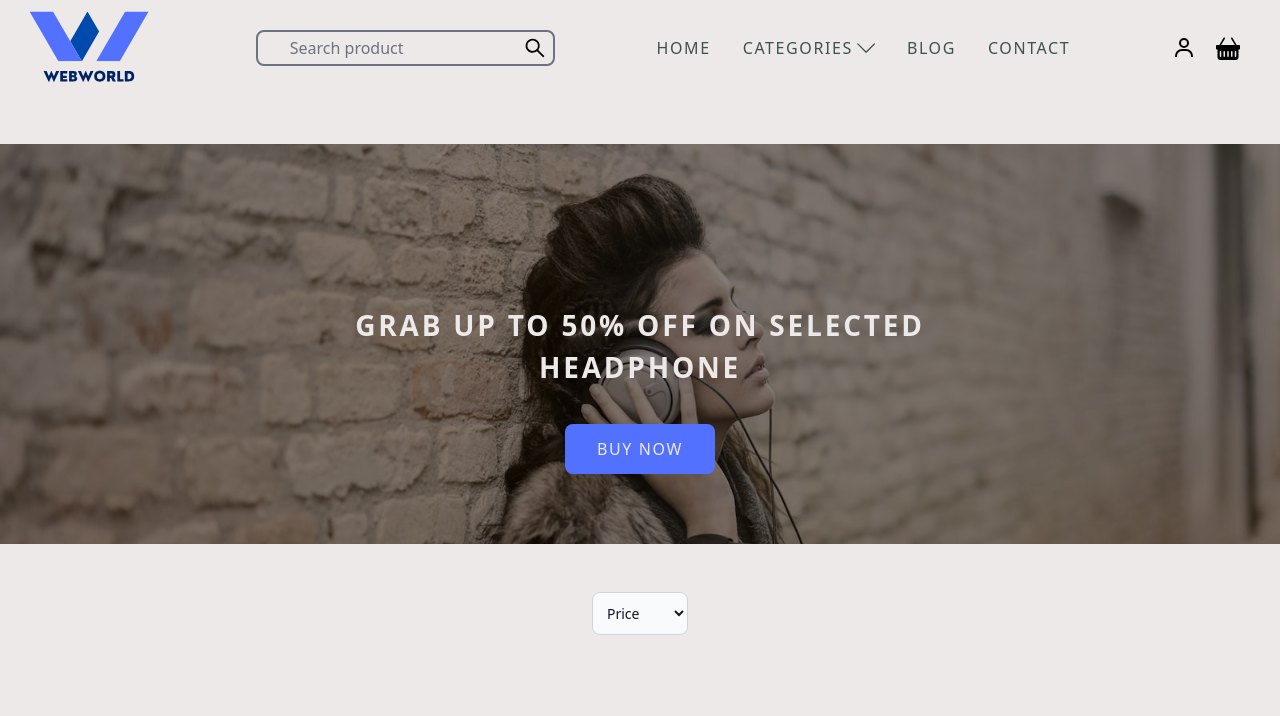
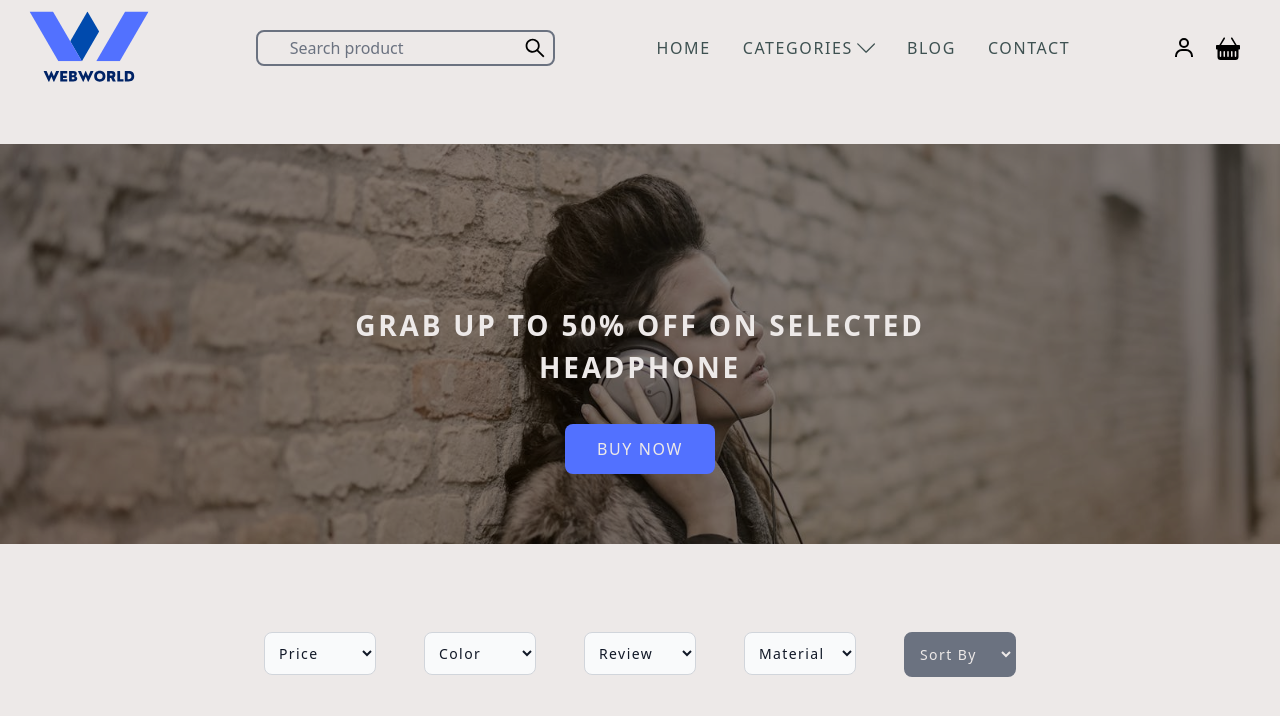
Before and after one commit to Pawelsmolarski95/Fashion-Shop-Fullstack, a React (Create React App) app in the folder client/: page / in a window 1280 px wide. Shown: the top 716 px of the page. Built offline with nearby package versions, Linux system fonts and the light colour scheme.

Commit message:
create SortTools component

```diff
--- a/client/src/components/features/SortTools/SortTools.js
+++ b/client/src/components/features/SortTools/SortTools.js
@@ -1,15 +1,16 @@
 const SortTools = () => {
   return (
     <div className="w-full mt-10">
-      <div className="m-w-[1200px] flex justify-center items-center ">
-        <div className="w-[6rem] ">
+      <div className="m-w-[1200px] flex justify-center items-start gap-12 py-10">
+        <div className="w-[7rem] ">
           <label
             for="price"
             class="block mb-2 text-sm font-medium text-gray-900 dark:text-white"
           ></label>
           <select
+
             id="price"
-            class="bg-gray-50 border border-gray-300 text-gray-900 text-sm rounded-lg focus:ring-blue-500 focus:border-blue-500 block w-full p-2.5 dark:bg-gray-700 dark:border-gray-600 dark:placeholder-gray-400 dark:text-white dark:focus:ring-blue-500 dark:focus:border-blue-500"
+            class="bg-gray-50 border  tracking-widest border-gray-300 text-gray-900 text-sm rounded-lg focus:ring-blue-500 focus:border-blue-500 block w-full p-2.5 dark:bg-gray-700 dark:border-gray-600 dark:placeholder-gray-400 dark:text-white dark:focus:ring-blue-500 dark:focus:border-blue-500"
           >
             <option selected="Price">Price</option>
             <option value={100}>0-100</option>
@@ -18,6 +19,76 @@ const SortTools = () => {
             <option value={1201}>1200+</option>
           </select>
         </div>
+        <div className="w-[7rem] ">
+          <label
+            for="color"
+            class="block mb-2 text-sm font-medium text-gray-900 dark:text-white"
+          ></label>
+          <select
+            id="color"
+            class="bg-gray-50 border tracking-widest border-gray-300 text-gray-900 text-sm rounded-lg focus:ring-blue-500 focus:border-blue-500 block w-full p-2.5 dark:bg-gray-700 dark:border-gray-600 dark:placeholder-gray-400 dark:text-white dark:focus:ring-blue-500 dark:focus:border-blue-500"
+          >
+            <option selected="Color">Color</option>
+            <option value='yellow'>Yellow</option>
+            <option value='oragne'>Orange</option>
+            <option value='red'>Red</option>
+            <option value='blue'>Blue</option>
+            <option value='white'>White</option>
+            <option value='dark'>Dark</option>
+          </select>
+        </div>
+        <div className="w-[7rem] ">
+          <label
+            for="review"
+            class="block mb-2 text-sm font-medium text-gray-900 dark:text-white"
+          ></label>
+          <select
+            id="review"
+            class="bg-gray-50 border tracking-widest border-gray-300 text-gray-900 text-sm rounded-lg focus:ring-blue-500 focus:border-blue-500 block w-full p-2.5 dark:bg-gray-700 dark:border-gray-600 dark:placeholder-gray-400 dark:text-white dark:focus:ring-blue-500 dark:focus:border-blue-500"
+          >
+            <option selected="Price">Review</option>
+            <option value={2.5}>1.0-2.5 </option>
+            <option value={3.3}>2.6-3.4</option>
+            <option value={4.2}>3.5-4.2</option>
+            <option value={4.3}>4.3+</option>
+
+          </select>
+        </div>
+        <div className="w-[7rem] ">
+          <label
+            for="material"
+            class="block mb-2 text-sm font-medium text-gray-900 dark:text-white"
+          ></label>
+          <select
+            id="material"
+            class="bg-gray-50 border tracking-widest border-gray-300 text-gray-900 text-sm rounded-lg focus:ring-blue-500 focus:border-blue-500 block w-full p-2.5 dark:bg-gray-700 dark:border-gray-600 dark:placeholder-gray-400 dark:text-white dark:focus:ring-blue-500 dark:focus:border-blue-500"
+          >
+            <option selected="Material">Material</option>
+            <option value='steal'>Steel </option>
+            <option value='plastic'>Plastic</option>
+            <option value='wood'>Wood</option>
+
+
+          </select>
+        </div>
+
+        <div className="w-[7rem] ">
+          <label
+            for="sortby"
+            class="block mb-2 text-sm font-medium text-gray-900 dark:text-white"
+          ></label>
+          <select
+            id="sortby"
+            class=" border-2 tracking-widest border-gray-500 text-[#EDE9E8] bg-gray-500 text-sm rounded-lg block w-full p-2.5"
+          >
+            <option selected="SortBy">Sort By</option>
+            <option value='steal'>Lowest </option>
+            <option value='plastic'>Highest</option>
+            <option value='wood'>Most Popular </option>
+
+
+          </select>
+        </div>
       </div>
     </div>
   );
--- a/client/src/components/layout/NavBar/NavBar.js
+++ b/client/src/components/layout/NavBar/NavBar.js
@@ -21,7 +21,7 @@ const NavBar = () => {
           <input
             type="text"
             placeholder="Search product"
-            className="rounded-lg border-gray-500 border-2 py-1 px-8 placeholder-gray-500 bg-inherit outline-none"
+            className="rounded-lg border-gray-500 border-2 py-1 px-1 lg:px-8 placeholder-gray-500 bg-inherit outline-none"
           />
           <div className="absolute right-2 cursor-pointer">
             <AiOutlineSearch size={24} />
@@ -29,7 +29,7 @@ const NavBar = () => {
         </form>
       </div>
       <div className="grow">
-        <ul className="hidden md:flex items-center uppercase tracking-widest justify-center md:justify-end text-[#3E5151] gap-2 md:gap-8 cursor-pointer">
+        <ul className="hidden md:flex items-center uppercase tracking-widest justify-center md:justify-end text-[#3E5151] gap-2 lg:gap-8 cursor-pointer">
           <li>Home</li>
           <ul className="relative flex justify-center items-center ">
             Categories
```
